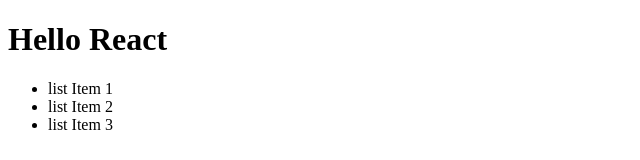
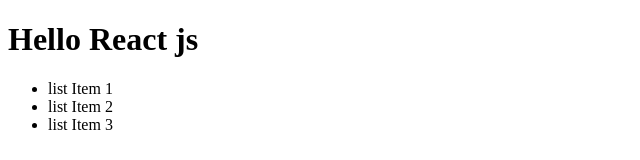
Before and after one commit to IrynaSem/Project-Fake-Shop, a React (Create React App) app: page / in a window 1280 px wide. Shown: the top 160 px of the page, without its empty margins (0-640 px from the left). Built offline with nearby package versions, Linux system fonts and the light colour scheme.

Commit message:
react ellement vis jsx

```diff
--- a/src/index.tsx
+++ b/src/index.tsx
@@ -1,14 +1,26 @@
 import React from 'react'
 import ReactDOM from 'react-dom/client'
 
-const h1 = React.createElement('h1', { id: 'title' }, 'Hello React')
+//стандартний варіант
+// const h1 = React.createElement('h1', { id: 'title' }, 'Hello React')
 
-const list = React.createElement(
-    'ul',
-    null,
-    React.createElement('li', null, 'list Item 1'),
-    React.createElement('li', null, 'list Item 2'),
-    React.createElement('li', null, 'list Item 3')
+// const list = React.createElement(
+//     'ul',
+//     null,
+//     React.createElement('li', null, 'list Item 1'),
+//     React.createElement('li', null, 'list Item 2'),
+//     React.createElement('li', null, 'list Item 3')
+// )
+
+//jsx
+const h1 = <h1 id="title">Hello React js</h1>
+
+const list = (
+    <ul>
+        <li>list Item 1</li>
+        <li>list Item 2</li>
+        <li>list Item 3</li>
+    </ul>
 )
 
 const content = (
```
